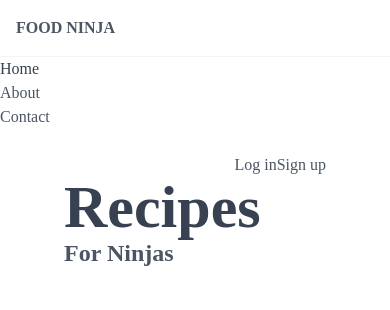
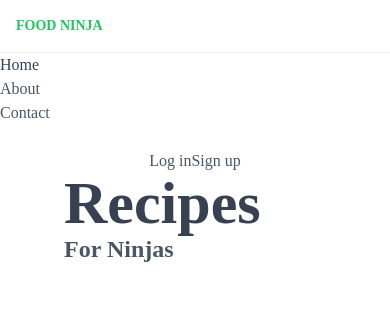
Before and after one commit to mbarto202/tailwind-netninja, a website: page public/index.html in a window 390 px wide. Shown: the top 310 px of the page. Drawn offline with Linux system fonts and the light colour scheme; a web font is replaced by a local one.

Commit message:
responsive css

```diff
--- a/public/index.html
+++ b/public/index.html
@@ -11,7 +11,11 @@
       <nav>
         <div>
           <h1 class="font-bold uppercase p-4 border-b border-gray-100">
-            <a href="/">Food Ninja</a>
+            <a
+              href="/"
+              class="text-green-500 sm:text-red-500 text-sm md:text-xl"
+              >Food Ninja</a
+            >
           </h1>
         </div>
         <ul>
@@ -35,7 +39,7 @@
     </div>
 
     <main class="px-16 py-6">
-      <div class="flex justify-end">
+      <div class="flex justify-center md:justify-end">
         <a href="#">Log in</a>
         <a href="#">Sign up</a>
       </div>
```
Also changed, not shown: public/styles.css.
